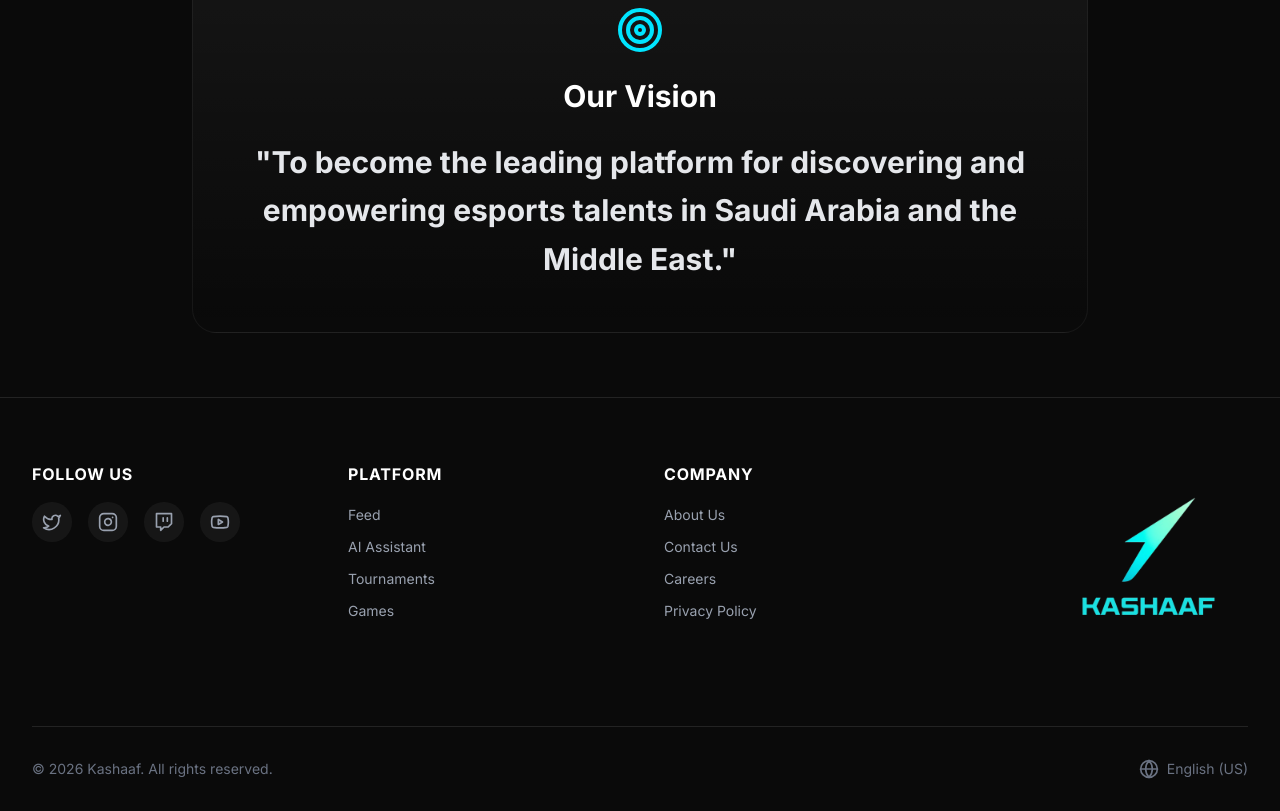
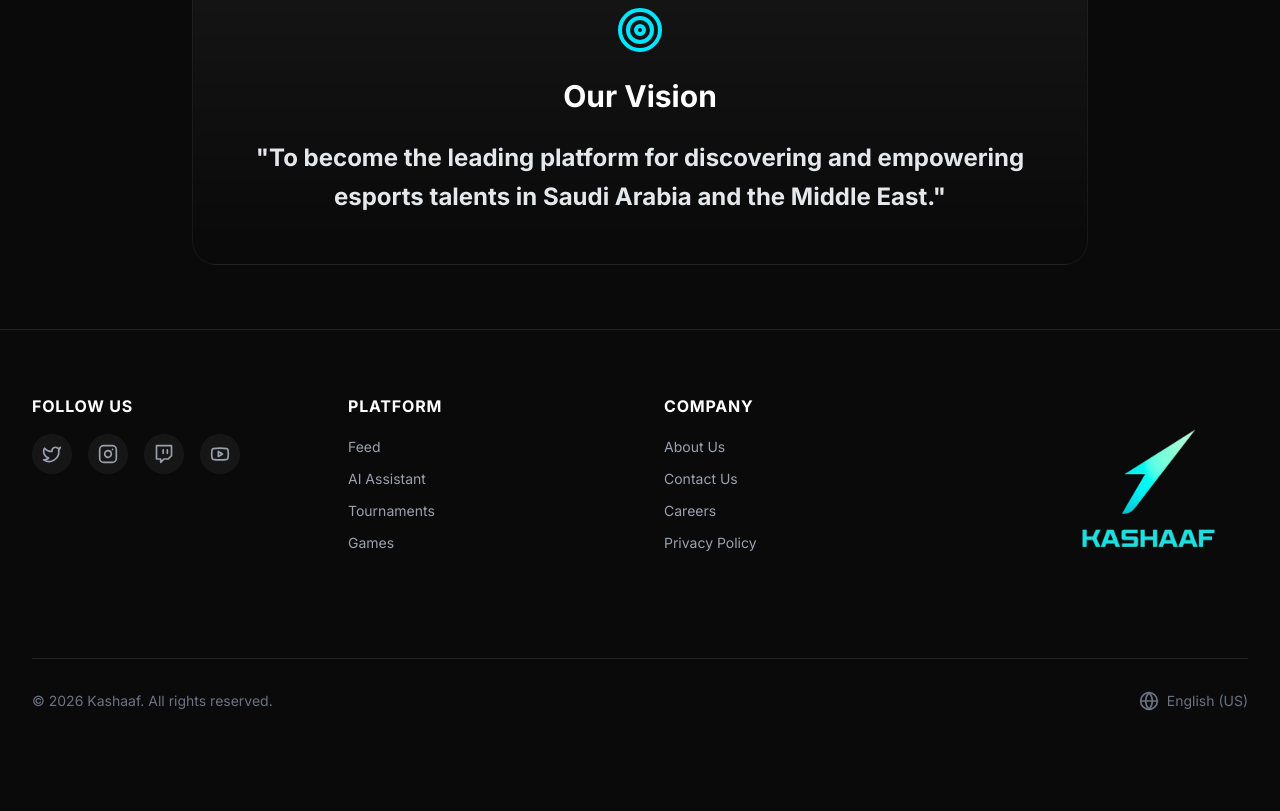
Before and after one commit to AbdulelahAlzahrani/Kashaaf, a React (Vite) app: page /#/about in a window 1280 px wide. Shown: the part 1009-1820 px from the top of the page. After the commit the page ends 1752 px from the top, so only its background shows below. Built offline with nearby package versions, Linux system fonts and the light colour scheme.

Commit message:
Decrease Vision statement font size

```diff
--- a/src/pages/AboutUs.jsx
+++ b/src/pages/AboutUs.jsx
@@ -108,7 +108,7 @@
                                 <Target className="w-12 h-12 text-gaming-primary" />
                             </div>
                             <h3 className="text-3xl font-bold mb-6">Our Vision</h3>
-                            <p className="text-2xl md:text-3xl font-bold text-gray-200 leading-relaxed">
+                            <p className="text-xl md:text-2xl font-bold text-gray-200 leading-relaxed">
                                 "To become the leading platform for discovering and empowering esports talents in Saudi Arabia and the Middle East."
                             </p>
                         </motion.div>
```
